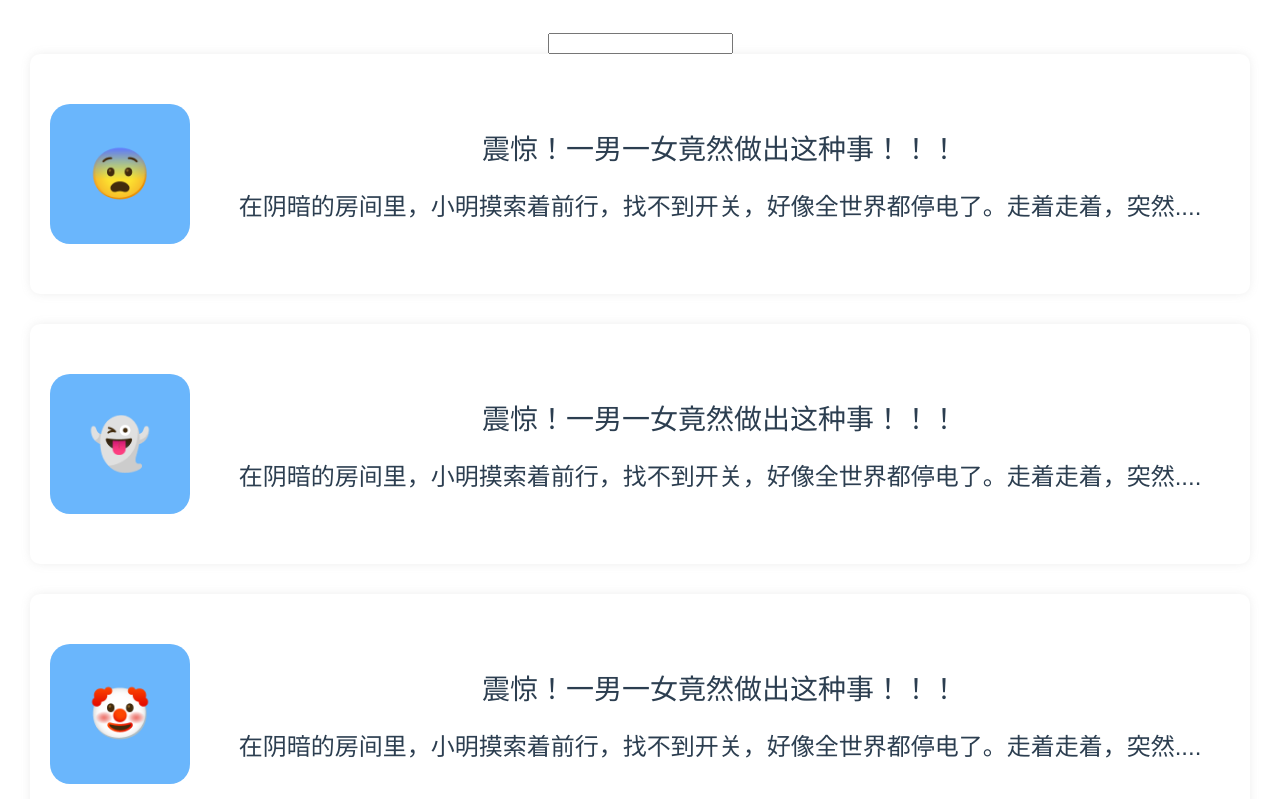
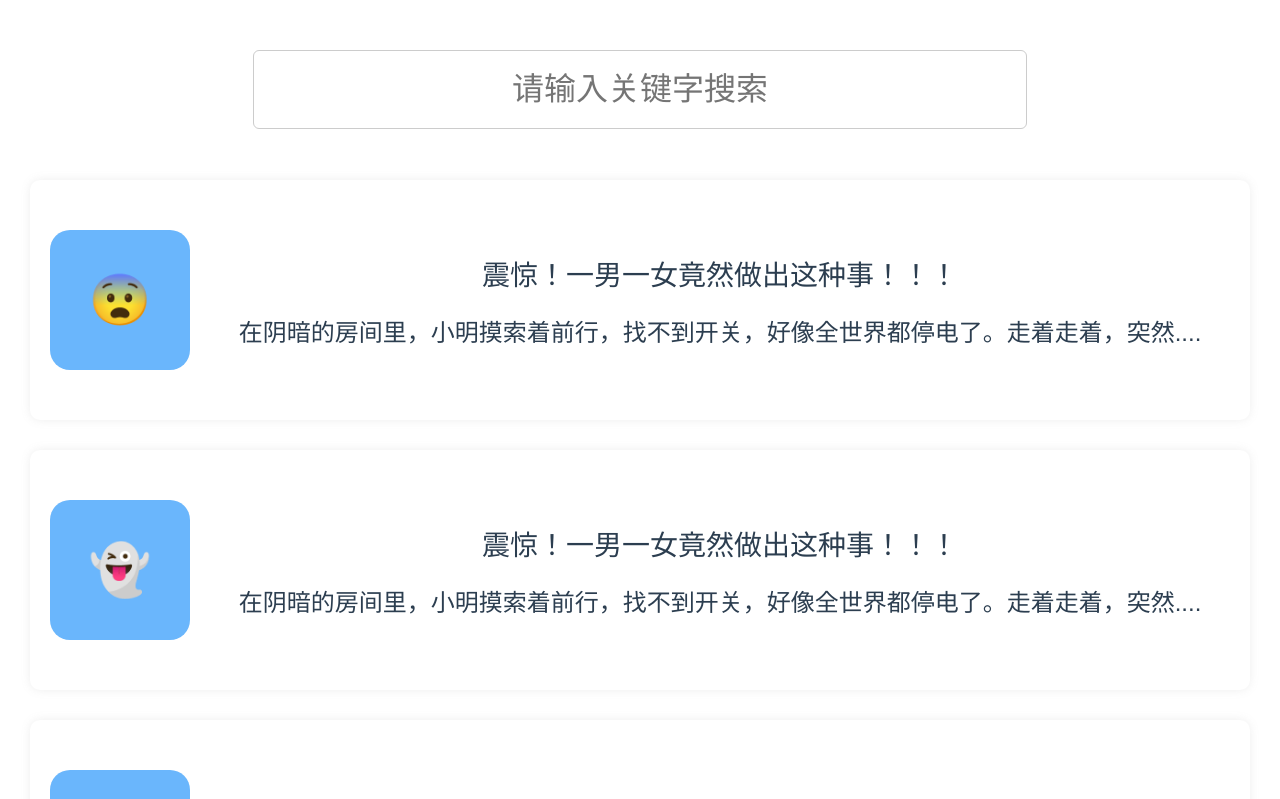
Before and after one commit to sunxiuguo/vue-information-flow-app, a Vue app: page /list in a window 1280 px wide. Shown: the top 799 px of the page. Built offline with nearby package versions, Linux system fonts and the light colour scheme; the HTML template or start-up script is replaced by a standard one.

Commit message:
MOD: 完善List.vue 组件 input sticky

```diff
--- a/src/views/List.vue
+++ b/src/views/List.vue
@@ -1,12 +1,16 @@
 <template>
     <div class="list-page">
-        <input type="text" v-model="search" />
+        <div class="input-container">
+            <input
+                type="text"
+                v-model="search"
+                class="input"
+                placeholder="请输入关键字搜索"
+            />
+        </div>
+
         <div class="list-container">
-            <div
-                class="list-item"
-                v-for="(item, index) in currentList"
-                :key="item.title + index"
-            >
+            <div class="list-item" v-for="item in currentList" :key="item.id">
                 <div class="left-section">
                     {{ getRandomEmoji() }}
                 </div>
@@ -26,46 +30,55 @@ export default class List extends Vue {
     readonly emojiList = ["😨", "🤡", "👻", "👩", "💖"];
     readonly textList = [
         {
+            id: 1,
             title: "震惊！一男一女竟然做出这种事！！！",
             desc:
                 "在阴暗的房间里，小明摸索着前行，找不到开关，好像全世界都停电了。走着走着，突然...."
         },
         {
+            id: 2,
             title: "震惊！一男一女竟然做出这种事！！！",
             desc:
                 "在阴暗的房间里，小明摸索着前行，找不到开关，好像全世界都停电了。走着走着，突然...."
         },
         {
+            id: 3,
             title: "震惊！一男一女竟然做出这种事！！！",
             desc:
                 "在阴暗的房间里，小明摸索着前行，找不到开关，好像全世界都停电了。走着走着，突然...."
         },
         {
+            id: 4,
             title: "震惊！一男一女竟然做出这种事！！！",
             desc:
                 "在阴暗的房间里，小明摸索着前行，找不到开关，好像全世界都停电了。走着走着，突然...."
         },
         {
+            id: 5,
             title: "握草！！一男一女竟然做出这种事！！！",
             desc:
                 "在阴暗的房间里，小明摸索着前行，找不到开关，好像全世界都停电了。走着走着，突然...."
         },
         {
+            id: 6,
             title: "震惊！一男一女竟然做出这种事！！！",
             desc:
                 "在阴暗的房间里，小明摸索着前行，找不到开关，好像全世界都停电了。走着走着，突然...."
         },
         {
+            id: 9,
             title: "握草！！一男一女竟然做出这种事！！！",
             desc:
                 "在阴暗的房间里，小明摸索着前行，找不到开关，好像全世界都停电了。走着走着，突然...."
         },
         {
+            id: 7,
             title: "震惊！一男一女竟然做出这种事！！！",
             desc:
                 "在阴暗的房间里，小明摸索着前行，找不到开关，好像全世界都停电了。走着走着，突然...."
         },
         {
+            id: 8,
             title: "握草！！一男一女竟然做出这种事！！！",
             desc:
                 "在阴暗的房间里，小明摸索着前行，找不到开关，好像全世界都停电了。走着走着，突然...."
@@ -90,6 +103,27 @@ export default class List extends Vue {
 </script>
 <style lang="less" scoped>
 @import "../style/index.less";
+.input-container {
+    position: sticky;
+    top: 0;
+
+    height: 6rem;
+    background: white;
+
+    .input {
+        outline-style: none;
+        border: 1px solid #cccccc;
+        border-radius: 0.3rem;
+        padding: 1rem;
+
+        width: 60%;
+        margin: 1rem auto;
+
+        font-size: 1.6rem;
+        text-align: center;
+    }
+}
+
 .list-container {
     .list-item {
         background: white;
@@ -103,7 +137,7 @@ export default class List extends Vue {
 
         padding: 1rem;
 
-        margin-bottom: 1.5rem;
+        margin-top: 1.5rem;
 
         .left-section {
             width: 7rem;
```
Also changed, not shown: 1 other file (tests, documents, lock files or other folders).
